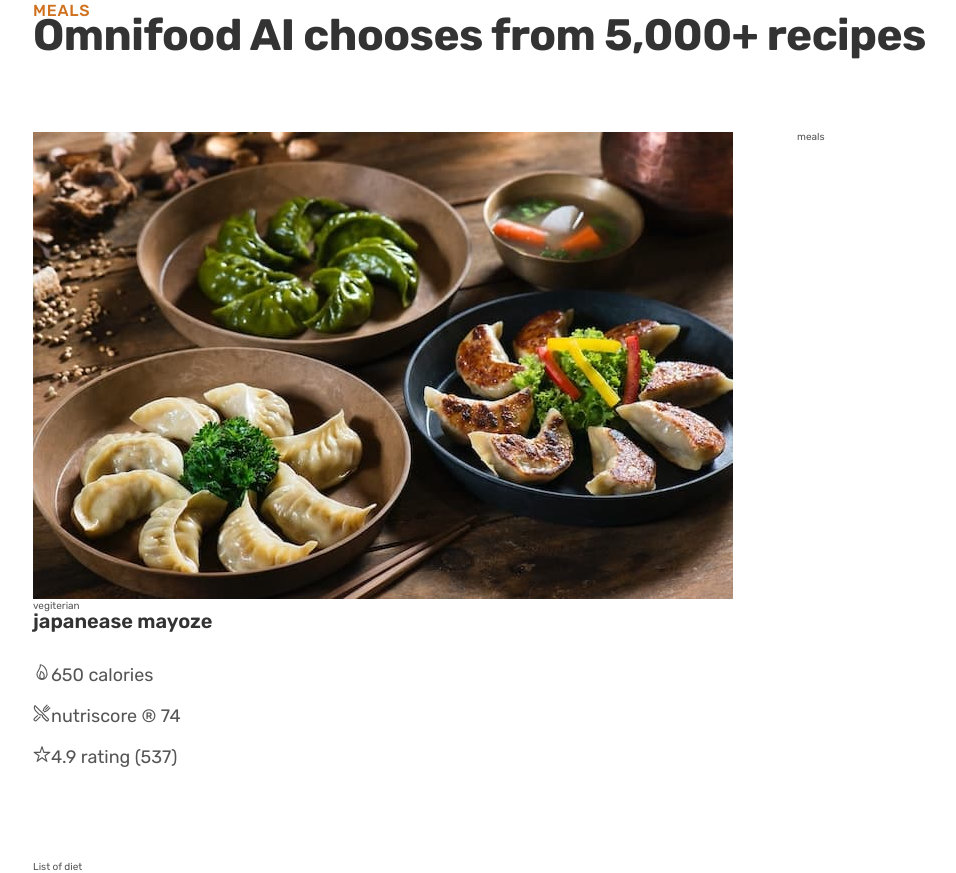
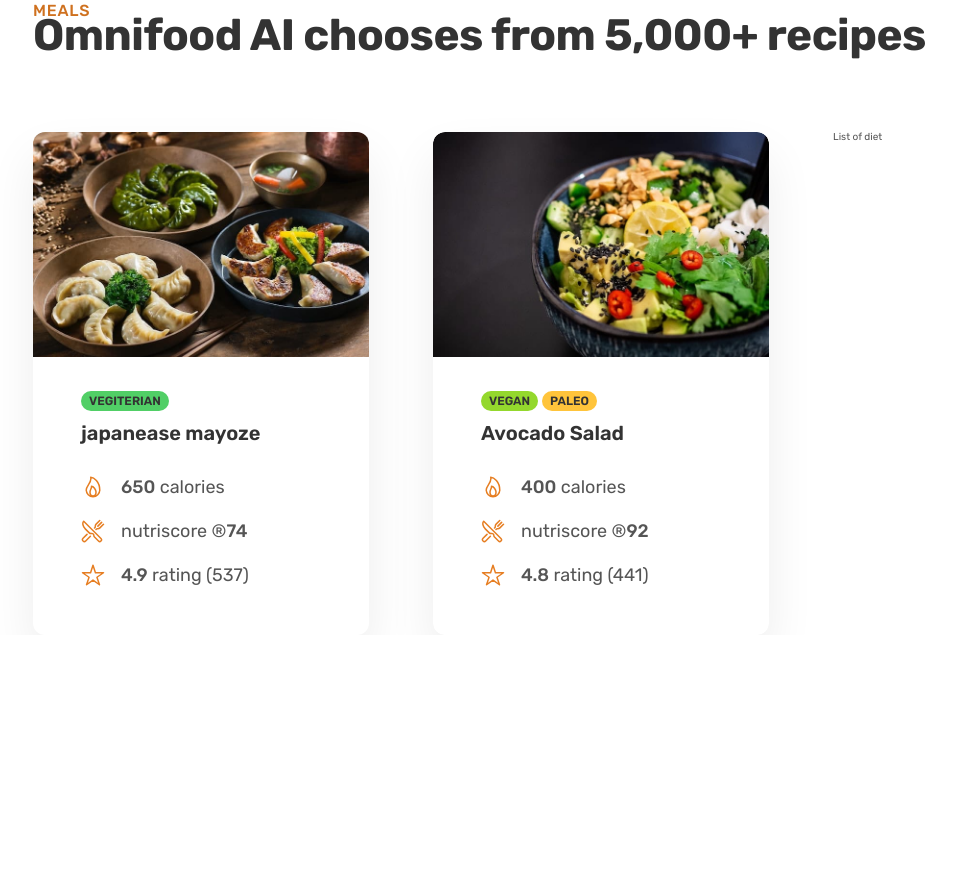
Before and after one commit to jedinna/omni-food-website, a plain HTML site: page index.html in a window 1280 px wide. Shown: the part 2558-3431 px from the top of the page, without its empty margins (39-995 px from the left). After the commit the page ends 3193 px from the top, so only its background shows below. Drawn offline with nearby package versions, Linux system fonts and the light colour scheme.

Commit message:
part 2 of meal cart

```diff
--- a/CSS/style.css
+++ b/CSS/style.css
@@ -1,5 +1,3 @@
-
-
 /* ****************** */
 /* header */
 /* ***************** */
@@ -104,46 +102,45 @@
 }
 /* featured section */
 
-.section-featured{
+.section-featured {
   padding: 4.8rem 0 3.2rem 0;
 }
-.heading-featured-in{
+.heading-featured-in {
   font-size: 1.4rem;
   text-transform: uppercase;
   letter-spacing: 0.75px;
   text-align: center;
   margin-bottom: 2.4rem;
-  color:#888;
+  color: #888;
 }
-.logos{
+.logos {
   display: flex;
   justify-content: space-around;
 }
-.logos img{
+.logos img {
   height: 3.2rem;
   filter: brightness(0);
   opacity: 50%;
-
 }
 /* how it workss section */
 
 .section-how {
   padding: 9.6rem 0;
 }
-.step-number{
+.step-number {
   font-size: 9.8rem;
   font-weight: 600;
   color: #ddd;
   margin-bottom: 1.2rem;
-
 }
-.step-img-box{
+.step-img-box {
   display: flex;
   align-items: center;
-  justify-content: center ;
+  justify-content: center;
   position: relative;
 }
-.step-img-box::before,.step-img-box::after{
+.step-img-box::before,
+.step-img-box::after {
   content: "";
   display: block;
   border-radius: 50%;
@@ -152,47 +149,92 @@
   position: absolute;
   top: 50%;
   left: 50%;
-  transform: translate(-50%,-50%);
+  transform: translate(-50%, -50%);
 }
-.step-img-box::before{
+.step-img-box::before {
   width: 60%;
   padding-bottom: 60%;
   background-color: #fdf2e9;
-  z-index:-1;
-
+  z-index: -1;
 }
-.step-img-box::after{
-width: 45%;
-padding-bottom: 50%;
-background-color: #fae5d3;
-z-index: -1;
+.step-img-box::after {
+  width: 45%;
+  padding-bottom: 50%;
+  background-color: #fae5d3;
+  z-index: -1;
 }
-.step-img{
+.step-img {
   width: 35%;
 }
-.step-description{
+.step-description {
   font-size: 1.8rem;
   line-height: 1.8;
 }
 /* meals seection */
-.section-meal{
-  padding: 9.6rem o;
+.section-meal {
+  padding: 9.6rem 4.8rem;
 }
-.meal-title{
+.meals {
+  box-shadow: 0 2.4rem 4.8rem rgba(0, 0, 0, 0.075);
+  border-radius: 12px;
+  overflow: hidden;
+  padding: ;
+}
+.meal-content{
+  padding:3.2rem 4.8rem 4.8rem 4.8rem ;
+}
+.tag {
+  display: inline-block;
+  padding: 0.4rem 0.8rem;
+  font-size: 1.2rem;
+  text-transform: uppercase;
+  color: #333;
+  border-radius: 100px;
+  font-weight: 600;
+}
+.tag--vegeterian{
+  background-color: #51cf66;
+
+}
+.tag--vegan{
+  background-color: #94d82d;
+
+}
+.tag--paleo{
+  background-color: #ffc43b;
+
+}
+.meal-tags {
+  margin-bottom: 1.2rem;
+  display: flex;
+  gap: 0.4rem;
+}
+.meal-title {
   font-size: 2rem;
-  color:#333;
+  color: #333;
   font-weight: 600;
   margin-bottom: 3.2rem;
 }
-.meal-attributes{
+.meal-attributes {
   list-style: none;
   display: flex;
   flex-direction: column;
-  gap:2rem;
+  gap: 2rem;
 }
-.meal-attribute{
+.meal-attribute {
   font-size: 1.8rem;
+  display: flex;
+  align-items: center;
+  gap: 1.6rem;
 }
-.meal-img{
-  width:100%;
+.meal-icon {
+  height: 2.4rem;
+  width: 2.4rem;
+  color: #e67e22;
 }
+.meal-img {
+  width: 100%;
+}
+strong {
+  font-weight: 500;
+}
--- a/index.html
+++ b/index.html
@@ -147,27 +147,70 @@
             Omnifood AI chooses from 5,000+ recipes
           </h2>
         </div>
-        <div class="container grid grid--3-clos">
-          <div class="meal">
-            <img src="img/meals/meal-1.jpg" alt="japanease mayoze" />
-            <span class="tag">vegiterian</span>
+        <div class="container grid grid--3-cols">
+          <div class="meals">
+            <img
+              class="meal-img"
+              src="img/meals/meal-1.jpg"
+              alt="japanease mayoze"
+            />
+            <div class="meal-content">
+              <div class="meal-tags">
+                <span class="tag tag--vegeterian">vegiterian</span>
+              </div>
               <p class="meal-title">japanease mayoze</p>
               <ul class="meal-attributes">
                 <li class="meal-attribute">
-                <ion-icon name="flame-outline"></ion-icon
-                ><span>650 calories</span>
+                  <ion-icon class="meal-icon" name="flame-outline"></ion-icon
+                  ><span><strong>650</strong> calories</span>
                 </li>
                 <li class="meal-attribute">
-                <ion-icon name="restaurant-outline"></ion-icon
-                ><span>nutriscore &reg; 74</span>
+                  <ion-icon
+                    class="meal-icon"
+                    name="restaurant-outline"
+                  ></ion-icon
+                  ><span>nutriscore &reg;<strong>74</strong> </span>
                 </li>
                 <li class="meal-attribute">
-                <ion-icon name="star-outline"></ion-icon
-                ><span>4.9 rating (537)</span>
+                  <ion-icon class="meal-icon" name="star-outline"></ion-icon
+                  ><span><strong>4.9</strong> rating (537)</span>
                 </li>
               </ul>
             </div>
-          <div class="meal">meals</div>
+          </div>
+          <div class="meals">
+            <div class="meals">
+              <img
+                class="meal-img"
+                src="img/meals/meal-2.jpg"
+                alt="Avocado Salad"
+              />
+              <div class="meal-content">
+                <div class="meal-tags">
+                  <span class="tag tag--vegan">vegan</span>
+                  <span class="tag tag--paleo">paleo</span>
+                </div>
+                <p class="meal-title">Avocado Salad</p>
+                <ul class="meal-attributes">
+                  <li class="meal-attribute">
+                    <ion-icon class="meal-icon" name="flame-outline"></ion-icon
+                    ><span><strong>400</strong> calories</span>
+                  </li>
+                  <li class="meal-attribute">
+                    <ion-icon
+                      class="meal-icon"
+                      name="restaurant-outline"
+                    ></ion-icon
+                    ><span>nutriscore &reg;<strong>92</strong> </span>
+                  </li>
+                  <li class="meal-attribute">
+                    <ion-icon class="meal-icon" name="star-outline"></ion-icon
+                    ><span><strong>4.8</strong> rating (441)</span>
+                  </li>
+                </ul>
+              </div>
+            </div>
+          </div>
           <div class="list">List of diet</div>
         </div>
       </section>
```
Lines whose indentation alone changed are shown as unchanged.
